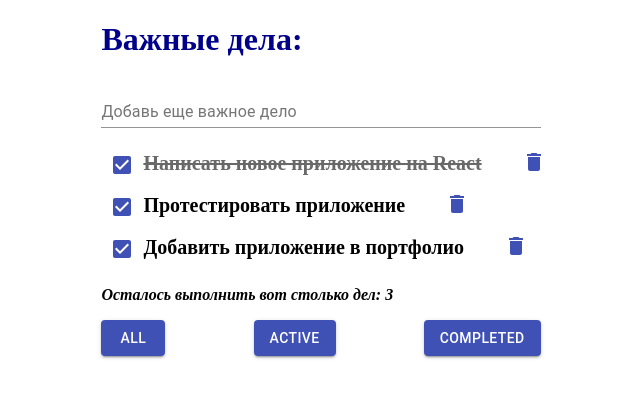
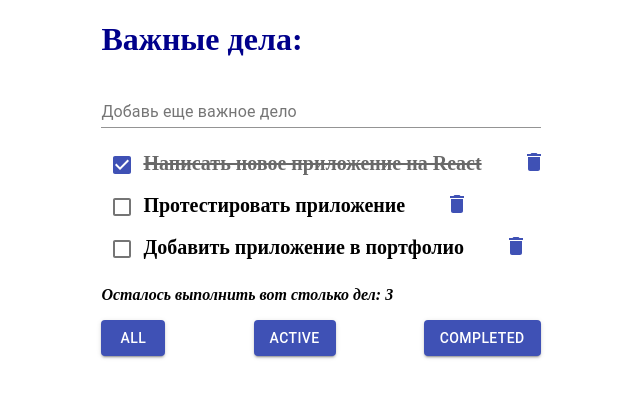
Before and after one commit to WebHeroSchool/Anastassia_React_todo, a React (Create React App) app: page / in a window 1280 px wide. Shown: the top 398 px of the page, without its empty margins (319-959 px from the left). Built offline with nearby package versions, Linux system fonts and the light colour scheme.

Commit message:
added onClick for checkbox

```diff
--- a/src/components/App/App.js
+++ b/src/components/App/App.js
@@ -21,12 +21,15 @@ class App extends React.Component {
             }
         ]
     };
+
+    onClickDone = isDone => console.log(isDone);
+
     render() {
         return (
             <div className={styles.wrap}>
                 <h1 className={styles.title}>Важные дела:</h1>
                 <InputItem/>
-                <ItemList items={this.state.items} />
+                <ItemList items={this.state.items} onClickDone={this.onClickDone} />
                 <Footer count={3}/>
             </div>);
     }
--- a/src/components/Item/Item.js
+++ b/src/components/Item/Item.js
@@ -5,7 +5,7 @@ import DeleteIcon from '@material-ui/icons/Delete';
 
 import styles from './Item.module.css';
 
-const Item = ({value, isDone}) => (<div className={
+const Item = ({value, isDone, onClickDone}) => (<div className={
     classnames({
         [styles.item]: true,
         [styles.done]: isDone
@@ -15,6 +15,9 @@ const Item = ({value, isDone}) => (<div className={
         defaultChecked
         color="primary"
         inputProps={{ 'aria-label': 'secondary checkbox' }}
+
+        checked={isDone}
+        onClick={() => onClickDone(isDone)}
     />
     {value}
     <DeleteIcon color="primary" className={styles.delete}/>
--- a/src/components/ItemList/ItemList.js
+++ b/src/components/ItemList/ItemList.js
@@ -2,10 +2,10 @@ import React from 'react';
 import Item from "../Item/Item";
 import styles from "./ItemList.module.css";
 
-const ItemList = ({items}) => (
+const ItemList = ({items, onClickDone}) => (
         <ul className={styles.ul}>
             {items.map(item => <ol className={styles.text} key={item.value}>
-                <Item value={item.value} isDone={item.isDone} /></ol>
+                <Item value={item.value} isDone={item.isDone} onClickDone={onClickDone} /></ol>
             )}
         </ul>);
 
```
Also changed, not shown: 1 other file (tests, documents, lock files or other folders).
